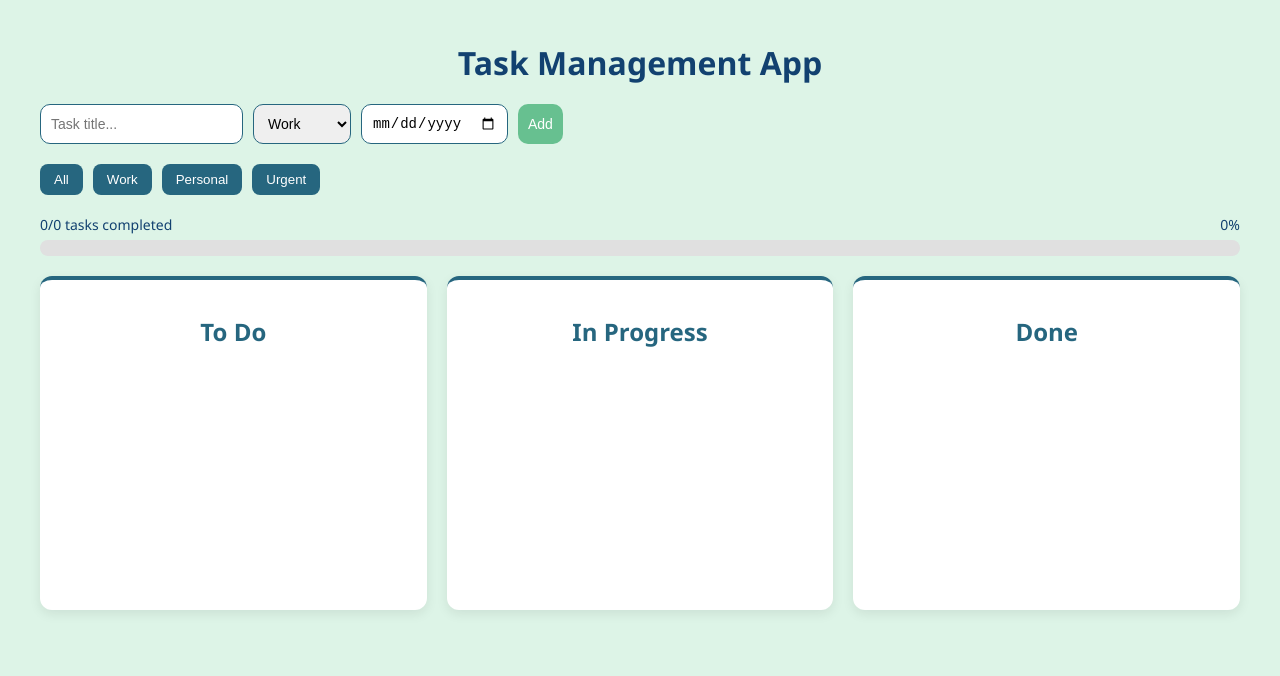
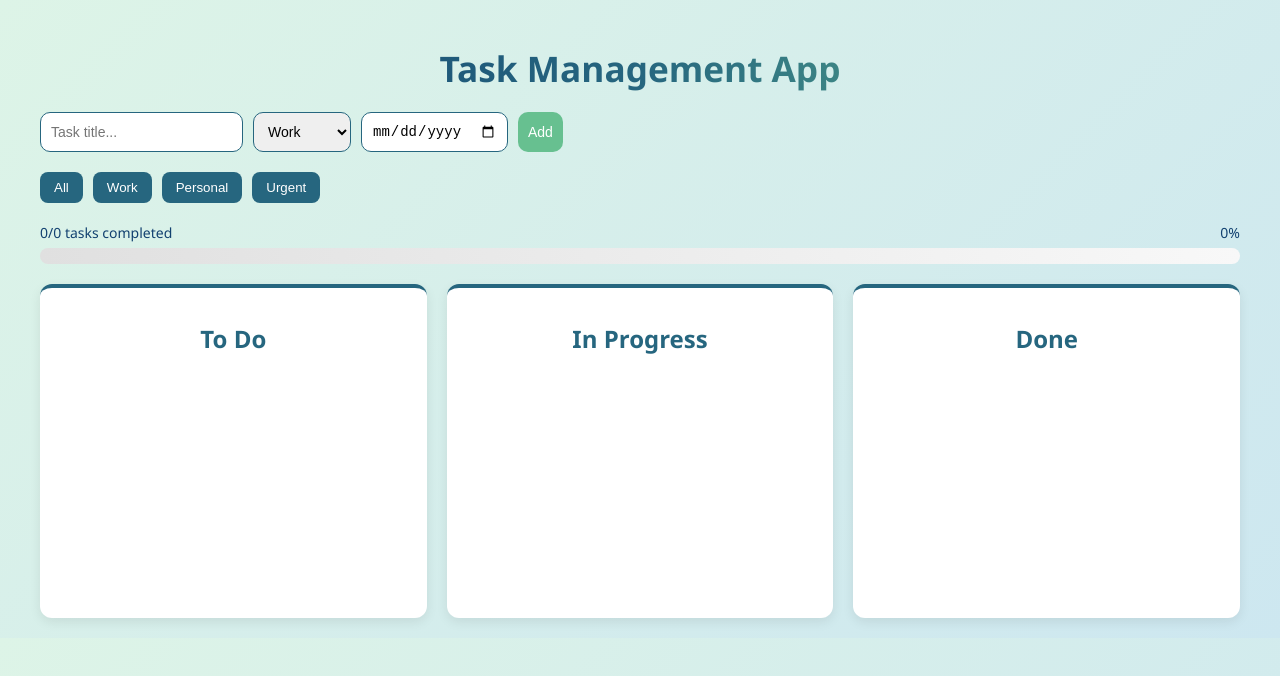
Before and after one commit to usamahdhaqi/task-management-app, a React (Create React App) app: page / in a window 1280 px wide. Shown: the top 676 px of the page. Built offline with nearby package versions, Linux system fonts and the light colour scheme.

Commit message:
add gradients effect

```diff
--- a/src/App.css
+++ b/src/App.css
@@ -1,5 +1,5 @@
 :root {
-  --bg: #DDF4E7;
+  --bg: linear-gradient(135deg, #DDF4E7, #cde7f0);
   --primary: #67C090;
   --secondary: #26667F;
   --dark: #124170;
@@ -22,8 +22,13 @@ body {
 
 h1 {
   text-align: center;
-  color: var(--dark);
   margin-bottom: 20px;
+  font-size: 2.2rem;
+  font-weight: bold;
+  background: linear-gradient(90deg, #124170, #26667F, #67C090);
+  -webkit-background-clip: text;
+  -webkit-text-fill-color: transparent;
+  background-clip: text; /* untuk browser modern */
 }
 
 /* ==== FORM & FILTER ==== */
@@ -97,13 +102,34 @@ h1 {
 
 /* ==== TASK CARD ==== */
 .task-card {
-  background: var(--bg);
+  background: linear-gradient(135deg, #ffffff, #f4f9f6);
   border-radius: 12px;
   padding: 12px;
   margin-bottom: 12px;
   border-left: 6px solid var(--primary);
-  box-shadow: 0 2px 6px rgba(0,0,0,0.05);
-  transition: all 0.25s ease; /* smooth animasi */
+  box-shadow: 0 4px 12px rgba(0,0,0,0.1);
+  transition: all 0.25s ease;
+}
+
+.task-card:hover {
+  transform: translateY(-3px);
+  box-shadow: 0 6px 16px rgba(0,0,0,0.15);
+}
+
+/* Border warna per label */
+.task-card.label-work {
+  border-left: 6px solid;
+  border-image: linear-gradient(180deg, #26667F, #124170) 1;
+}
+
+.task-card.label-personal {
+  border-left: 6px solid;
+  border-image: linear-gradient(180deg, #67C090, #3ca06d) 1;
+}
+
+.task-card.label-urgent {
+  border-left: 6px solid;
+  border-image: linear-gradient(180deg, #124170, #26667F) 1; /* biru gelap → biru */
 }
 
 .task-card h3 {
@@ -177,14 +203,14 @@ h1 {
 }
 
 .progress-bar {
-  background: #e0e0e0;
+  background: linear-gradient(90deg, #e0e0e0, #f8f8f8);
   border-radius: 12px;
   overflow: hidden;
   height: 16px;
 }
 
 .progress-fill {
-  background: var(--primary);
+  background: linear-gradient(90deg, #67C090, #26667F);
   height: 100%;
   transition: width 0.4s ease;
 }
--- a/src/components/TaskCard.js
+++ b/src/components/TaskCard.js
@@ -17,14 +17,14 @@ export default function TaskCard({ task, deleteTask }) {
   return (
     <div
       ref={drag}
-      className={`task-card ${task.label.toLowerCase()}`}
+      className={`task-card label-${task.label.toLowerCase()}`}
       style={{
         opacity: isDragging ? 0.6 : 1,
         transform: isDragging ? "scale(1.05)" : "scale(1)",
         position: "relative",
       }}
     >
-      {/* Tombol Hapus dengan SVG */}
+      {/* Tombol Hapus */}
       <button
         className="delete-btn"
         onClick={() => deleteTask(task.id)}
@@ -50,7 +50,6 @@ export default function TaskCard({ task, deleteTask }) {
       </button>
 
       <h3>{task.title}</h3>
-      <p className="label">{task.label}</p>
       <p className={`due ${new Date(task.dueDate) < new Date() ? "overdue" : ""}`}>{due}</p>
     </div>
   );
```
